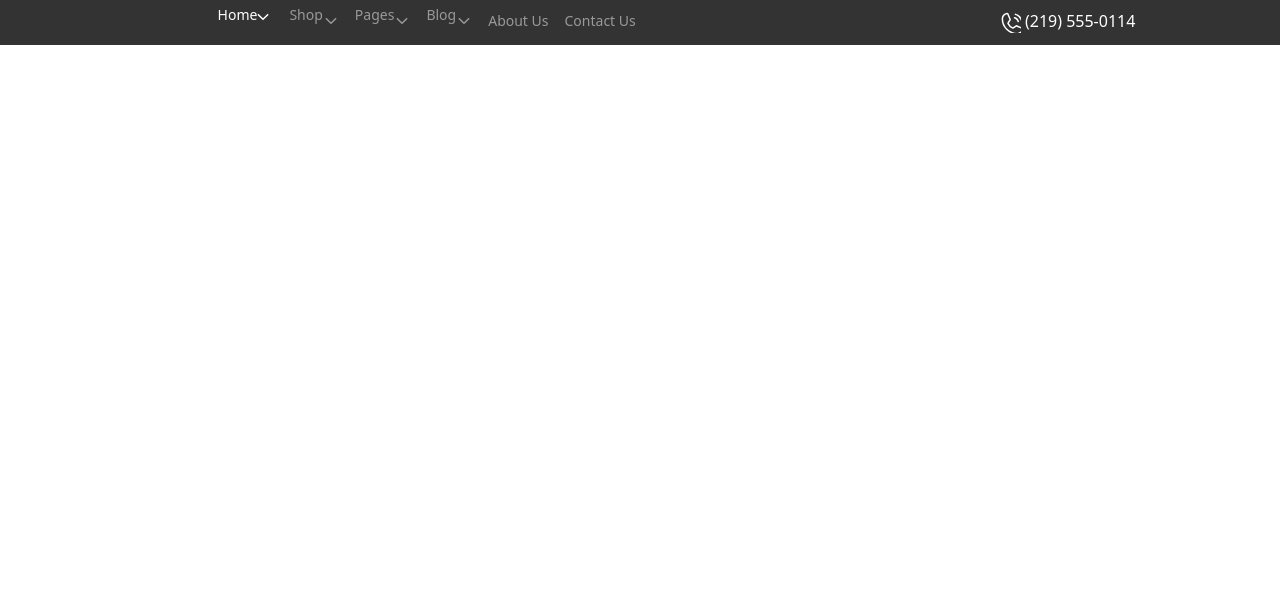
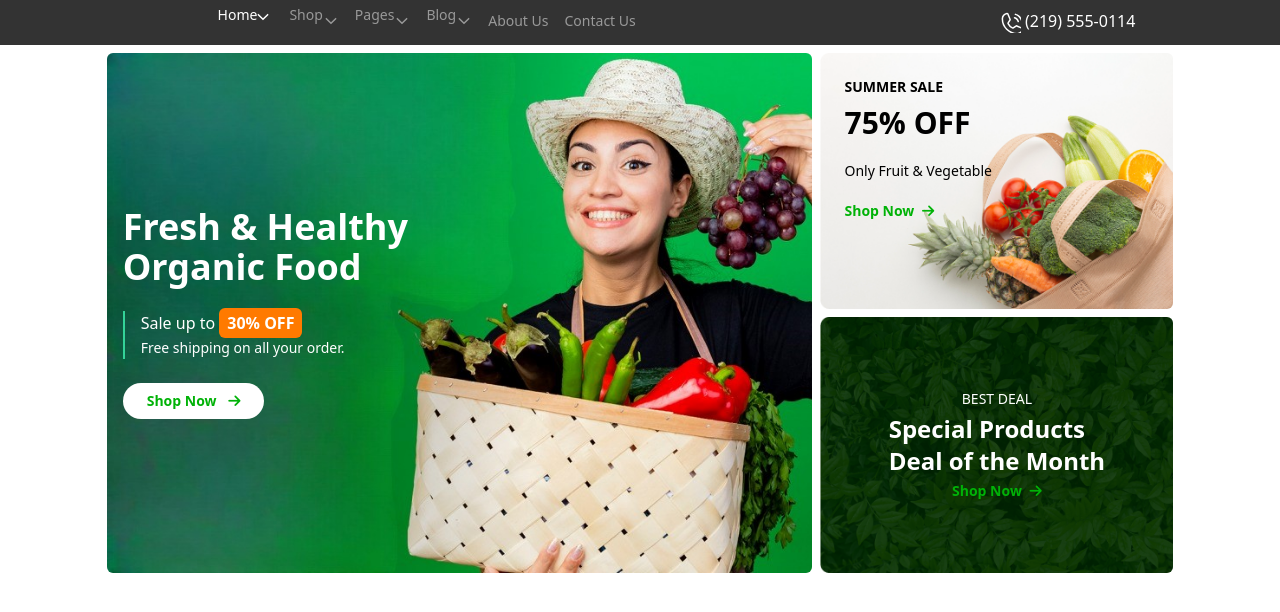
Before and after one commit to chloe-ui218/TTA_Ecobazar, a plain HTML site: page index.html in a window 1280 px wide. Shown: the part 108-720 px from the top of the page. Drawn offline with nearby package versions, Linux system fonts and the light colour scheme.

Commit message:
chore: bannars completed

```diff
--- a/index.html
+++ b/index.html
@@ -141,5 +141,55 @@
             </div>
         </div>
     </header>
+
+    <main class="flex flex-col justify-center items-center">
+        <div class="bannars-container lg:w-10/12  w-11/12 flex lg:flex-row flex-col gap-2 py-2">
+            <div class="big-bannar lg:w-8/12 w-full rounded-md lg:h-auto h-64 bg-cover flex flex-col
+            justify-center items-start text-white lg:pl-4 pl-2 gap-6">
+            <p class="font-bold lg:text-4xl text-md">
+                Fresh & Healthy <br>
+                Organic Food
+            </p>
+            <div class="lg:pl-4 pl-2 border-l-2 border-green-400">
+                <p>Sale up to <span class="font-bold bg-orange lg:px-2 py-1 rounded-md">30% OFF</span></p>
+                <span class="font-thin text-sm">Free shipping on all your order.</span>
+            </div>
+            <a href="#" class="text-main bg-white text-sm font-semibold px-6 py-2 rounded-3xl">
+                <p>
+                    <span class="pr-2">Shop Now</span>
+                    <i class="fa-solid fa-arrow-right"></i>
+                </p>
+            </a>
+            </div>
+            <div class="small-bannar lg:w-4/12 w-full flex flex-col gap-2">
+                <div class="small-bannar-1 h-64 rounded-md bg-cover flex flex-col items-start justify-start
+                pt-6 pl-6 gap-2">
+                     <span class="uppercase text-sm font-semibold">Summer Sale</span>
+                     <p class="font-bold text-3xl">75% OFF</p>
+                     <span class="py-3 font-thin text-sm">Only Fruit & Vegetable</span>
+                     <a href="#" class="text-main text-sm font-semibold">
+                        <p>
+                            <span class="pr-1">Shop Now</span>
+                            <i class="fa-solid fa-arrow-right"></i>
+                        </p>
+                    </a>
+                </div>
+                <div class="small-bannar-2 h-64 rounded-md bg-cover flex flex-col justify-center
+                items-center text-white gap-1">
+                <span class="uppercase font-thin text-sm">Best Deal</span>
+                <p class="font-bold text-2xl">
+                    Special Products <br>
+                    Deal of the Month
+                </p>
+                <a href="#" class="text-main text-sm font-semibold">
+                    <p>
+                        <span class="pr-1">Shop Now</span>
+                        <i class="fa-solid fa-arrow-right"></i>
+                    </p>
+                </a>
+                </div>
+            </div>
+        </div>
+    </main>
 </body>
 </html>
--- a/style.css
+++ b/style.css
@@ -6,7 +6,23 @@
 .bg-main{
     background-color: #00B207;
 }
+.bg-orange{
+    background-color: #FF7A00;
+}
+.text-main{
+    color: #00B207;
+}
 .bg-black-main{
     background-color: #333333;
     color: #999999;
 }
+.big-bannar{
+    background-image: url(./big\ img.jpg);
+}
+
+.small-bannar-1{
+    background-image: url(./BG\ \(1\).png);
+}
+.small-bannar-2{
+    background-image: url(./BG\ 2.png);
+}
```
Also changed, not shown: BG (1).png (added), BG 2.png (added), Bannar Big.png (added), big img.jpg (added).
